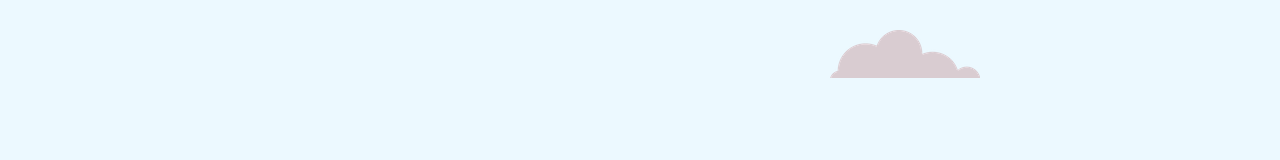
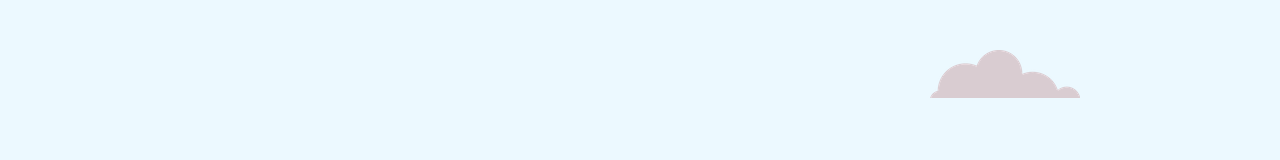
Before and after one commit to abdullahcodez/Abdullah, a plain HTML site: page index.html in a window 1280 px wide. Shown: the top 160 px of the page. Drawn offline with Linux system fonts and the light colour scheme.

Commit message:
Abdullah

```diff
--- a/index.html
+++ b/index.html
@@ -9,12 +9,12 @@
     <link rel="preconnect" href="https://fonts.googleapis.com">
 <link rel="preconnect" href="https://fonts.gstatic.com" crossorigin>
 <link href="https://fonts.googleapis.com/css2?family=Merriweather:wght@300&family=Montserrat:wght@100&family=Sacramento&display=swap" rel="stylesheet">
-    <title>Resume</title>
+    <title>Abdullah</title>
 </head>
 <body>
 
     <div class="top-container">
-        <img class="top-cloud" src="/img/cloud.png" alt="top-cloud">
+        <img class="top-cloud" src="img/cloud.png" alt="top-cloud">
 
         <h1>
             I'm Abdullah.
--- a/styles.css
+++ b/styles.css
@@ -1,3 +1,5 @@
+/*Body CSS*/
+
 body{
     margin: 0;
     text-align: center;
@@ -36,7 +38,6 @@ hr{
     width: 4%;
     margin: 100px auto 100px auto;
 }
-hr
 
 .pro{
     text-decoration: underline;
@@ -120,8 +121,8 @@ padding: 20px 0;
 
 .top-cloud{
 position: absolute;
-    right: 300px;
-    top: 30px;
+    right: 200px;
+    top: 50px;
 }
 
 .bottom-cloud{
```
